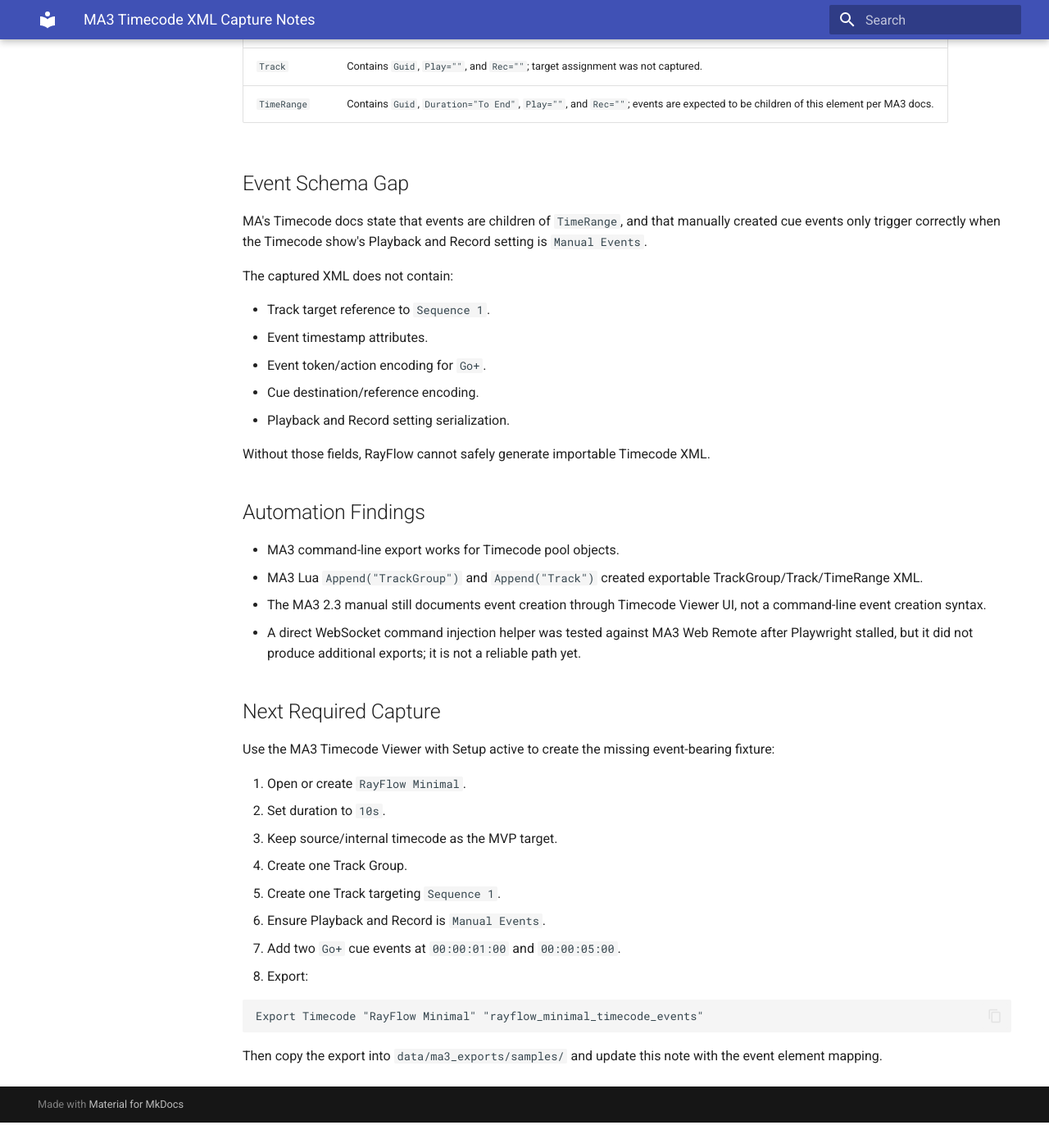
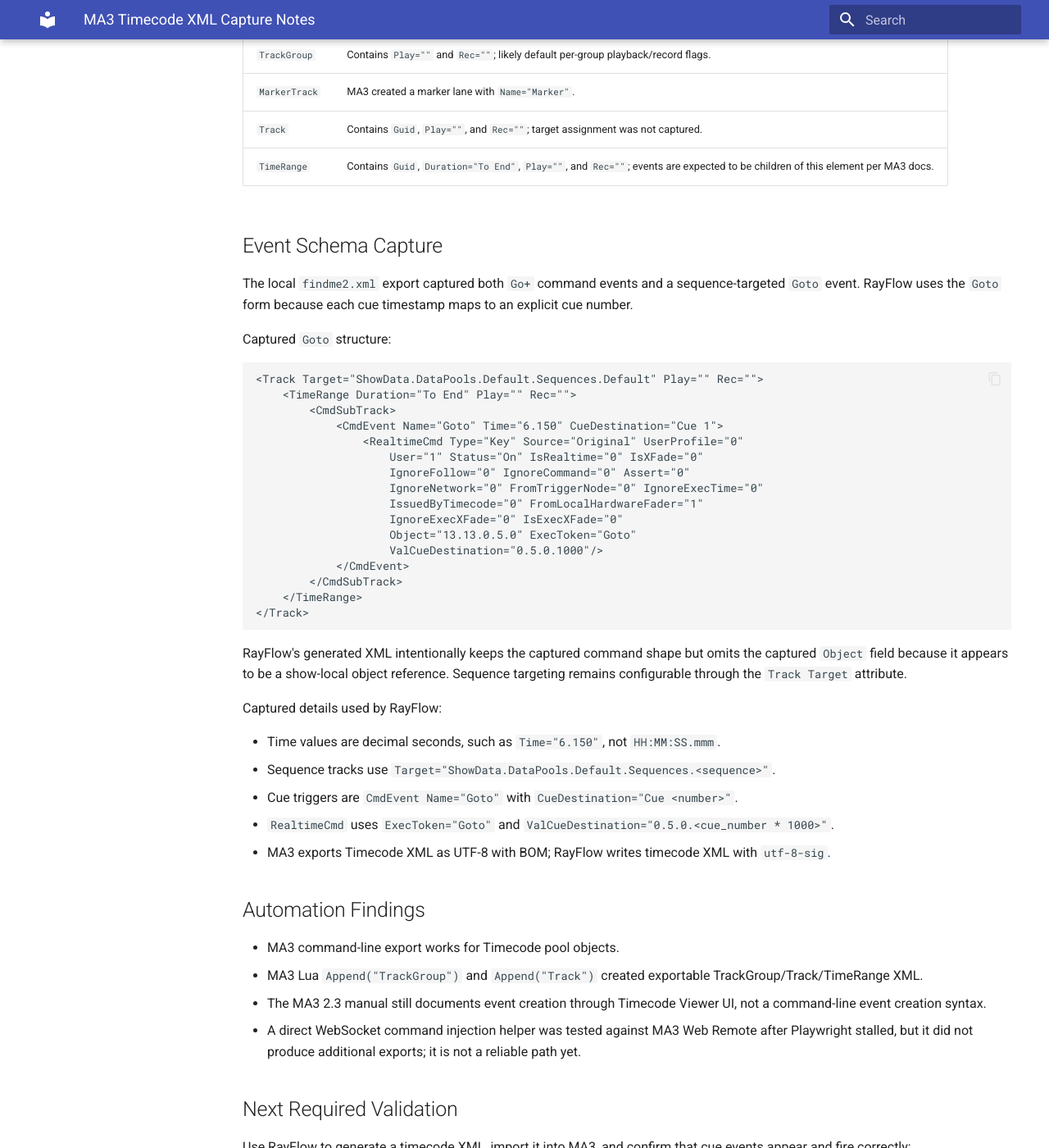
Before and after one commit to connorkitchings/rayflow, an MkDocs documentation site: the page built from docs/research/ma3_timecode_xml_2_3_2.md, in a window 1280 px wide and 1400 px high, scrolled down 2296 px. Shown: the whole window at 82% size. Built offline with MkDocs 1.6.1 and Material for MkDocs 9.7.7, drawn with Linux system fonts in a browser that asks for light colours; before the commit the page ends 3665 px from its top, so only the background shows below that; some of the changed text lies outside the part shown.

Commit message:
feat: validate timecode export against ma3 capture

````diff
--- a/docs/ai/MA3_OPERATIONS.md
+++ b/docs/ai/MA3_OPERATIONS.md
@@ -789,6 +789,17 @@
 
 **Event Columns:** Time, AbsTime, Token (Go+, Pause, Flash, etc.), Cue Destination, Fade Override, Execute Command
 
+**RayFlow Timecode XML:**
+```bash
+rayflow show export-timecode "<show>" --output /tmp/timecode.xml --sequence 1
+```
+
+RayFlow's generated Timecode XML is based on local grandMA3 onPC 2.3.2.0
+event-bearing exports. It writes UTF-8 with BOM and maps each cue to a
+sequence-targeted `Goto` event using decimal-second timestamps. Import the XML
+into the Timecode Pool, then verify event positions and playback in the
+Timecode Viewer before using it for a finished show.
+
 ---
 
 ## 9. Network Protocols
--- a/docs/research/ma3_timecode_xml_2_3_2.md
+++ b/docs/research/ma3_timecode_xml_2_3_2.md
@@ -2,15 +2,16 @@
 
 **Date:** 2026-05-19
 **grandMA3 onPC version:** 2.3.2.0
-**Fixture:** `data/ma3_exports/samples/rayflow_minimal_timecode_track_skeleton_2_3_2.xml`
+**Initial fixture:** `data/ma3_exports/samples/rayflow_minimal_timecode_track_skeleton_2_3_2.xml`
+**Event-bearing local capture:** `~/MALightingTechnology/gma3_library/datapools/timecodes/findme2.xml`
 
 ## Result
 
-A real MA3 2.3.2.0 Timecode export was captured, but it is a track skeleton, not the final event-bearing fixture required for `rayflow show export-timecode`.
+A real MA3 2.3.2.0 Timecode export was initially captured as a track skeleton. A later local export, `findme2.xml`, captured event-bearing `CmdEvent` / `RealtimeCmd` records and is now the source of truth for RayFlow's first timecode XML generator.
 
-The captured object proves the top-level Timecode, TrackGroup, MarkerTrack, Track, and TimeRange XML shape. It does not yet prove the event XML schema, cue target reference format, or Go+ cue action encoding.
+The combined captures prove the top-level Timecode, TrackGroup, MarkerTrack, Track, TimeRange, `CmdSubTrack`, `CmdEvent`, and `RealtimeCmd` shape used by grandMA3 onPC 2.3.2.0. Import/playback validation is still required before the Phase 7 timecode milestone is considered complete.
 
-Keep `show export-timecode` blocked until a Timecode export containing at least two cue events is captured and documented.
+`show export-timecode` may generate XML from the captured schema, but every generated file should still be validated in MA3 before relying on it for playback.
 
 ## Capture Commands
 
@@ -96,19 +97,40 @@
 | `Track` | Contains `Guid`, `Play=""`, and `Rec=""`; target assignment was not captured. |
 | `TimeRange` | Contains `Guid`, `Duration="To End"`, `Play=""`, and `Rec=""`; events are expected to be children of this element per MA3 docs. |
 
-## Event Schema Gap
+## Event Schema Capture
 
-MA's Timecode docs state that events are children of `TimeRange`, and that manually created cue events only trigger correctly when the Timecode show's Playback and Record setting is `Manual Events`.
+The local `findme2.xml` export captured both `Go+` command events and a sequence-targeted `Goto` event. RayFlow uses the `Goto` form because each cue timestamp maps to an explicit cue number.
 
-The captured XML does not contain:
+Captured `Goto` structure:
 
-- Track target reference to `Sequence 1`.
-- Event timestamp attributes.
-- Event token/action encoding for `Go+`.
-- Cue destination/reference encoding.
-- Playback and Record setting serialization.
+```xml
+<Track Target="ShowData.DataPools.Default.Sequences.Default" Play="" Rec="">
+    <TimeRange Duration="To End" Play="" Rec="">
+        <CmdSubTrack>
+            <CmdEvent Name="Goto" Time="6.150" CueDestination="Cue 1">
+                <RealtimeCmd Type="Key" Source="Original" UserProfile="0"
+                    User="1" Status="On" IsRealtime="0" IsXFade="0"
+                    IgnoreFollow="0" IgnoreCommand="0" Assert="0"
+                    IgnoreNetwork="0" FromTriggerNode="0" IgnoreExecTime="0"
+                    IssuedByTimecode="0" FromLocalHardwareFader="1"
+                    IgnoreExecXFade="0" IsExecXFade="0"
+                    Object="13.13.0.5.0" ExecToken="Goto"
+                    ValCueDestination="0.5.0.1000"/>
+            </CmdEvent>
+        </CmdSubTrack>
+    </TimeRange>
+</Track>
+```
 
-Without those fields, RayFlow cannot safely generate importable Timecode XML.
+RayFlow's generated XML intentionally keeps the captured command shape but omits the captured `Object` field because it appears to be a show-local object reference. Sequence targeting remains configurable through the `Track Target` attribute.
+
+Captured details used by RayFlow:
+
+- Time values are decimal seconds, such as `Time="6.150"`, not `HH:MM:SS.mmm`.
+- Sequence tracks use `Target="ShowData.DataPools.Default.Sequences.<sequence>"`.
+- Cue triggers are `CmdEvent Name="Goto"` with `CueDestination="Cue <number>"`.
+- `RealtimeCmd` uses `ExecToken="Goto"` and `ValCueDestination="0.5.0.<cue_number * 1000>"`.
+- MA3 exports Timecode XML as UTF-8 with BOM; RayFlow writes timecode XML with `utf-8-sig`.
 
 ## Automation Findings
 
@@ -117,21 +139,12 @@
 - The MA3 2.3 manual still documents event creation through Timecode Viewer UI, not a command-line event creation syntax.
 - A direct WebSocket command injection helper was tested against MA3 Web Remote after Playwright stalled, but it did not produce additional exports; it is not a reliable path yet.
 
-## Next Required Capture
+## Next Required Validation
 
-Use the MA3 Timecode Viewer with Setup active to create the missing event-bearing fixture:
-
-1. Open or create `RayFlow Minimal`.
-2. Set duration to `10s`.
-3. Keep source/internal timecode as the MVP target.
-4. Create one Track Group.
-5. Create one Track targeting `Sequence 1`.
-6. Ensure Playback and Record is `Manual Events`.
-7. Add two `Go+` cue events at `00:00:01:00` and `00:00:05:00`.
-8. Export:
+Use RayFlow to generate a timecode XML, import it into MA3, and confirm that cue events appear and fire correctly:
 
 ```text
-Export Timecode "RayFlow Minimal" "rayflow_minimal_timecode_events"
+rayflow show export-timecode <show> --output /tmp/timecode.xml --sequence 1
 ```
 
-Then copy the export into `data/ma3_exports/samples/` and update this note with the event element mapping.
+Then import `/tmp/timecode.xml` into the Timecode Pool and validate event playback against the Timecode Viewer. If MA3 rewrites the imported XML, capture the re-export and compare it with RayFlow's generated file.
````
Also changed, not shown: .agent/CONTEXT.md (+2 -2 lines), .agent/PLAYBOOK.md (+1 -0 lines), docs/implementation_schedule.md (+4 -4 lines), session_logs/05-20-2026/1 - Timecode and Housekeeping.md (added, +48 -0 lines), 5 other files.
